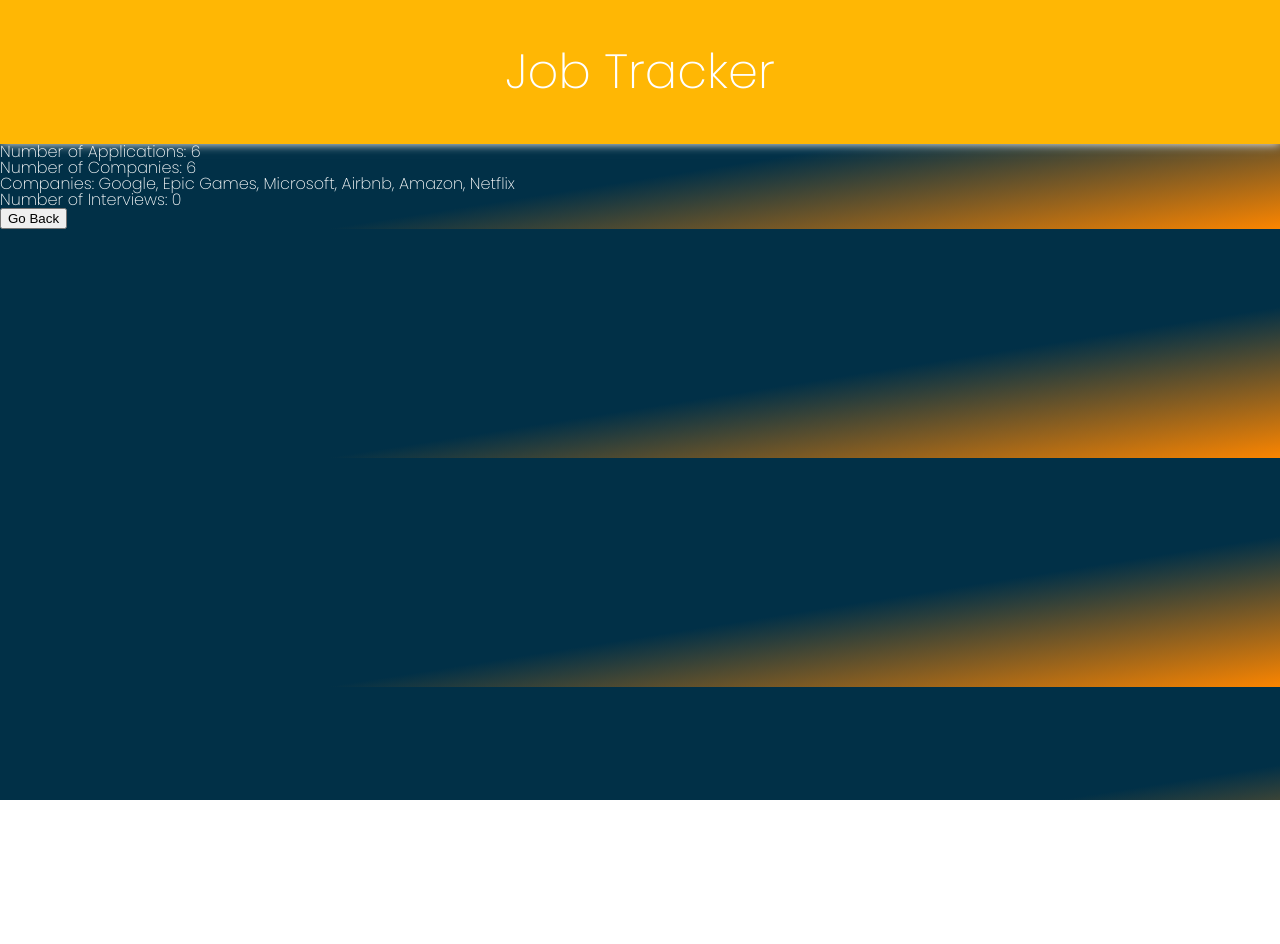
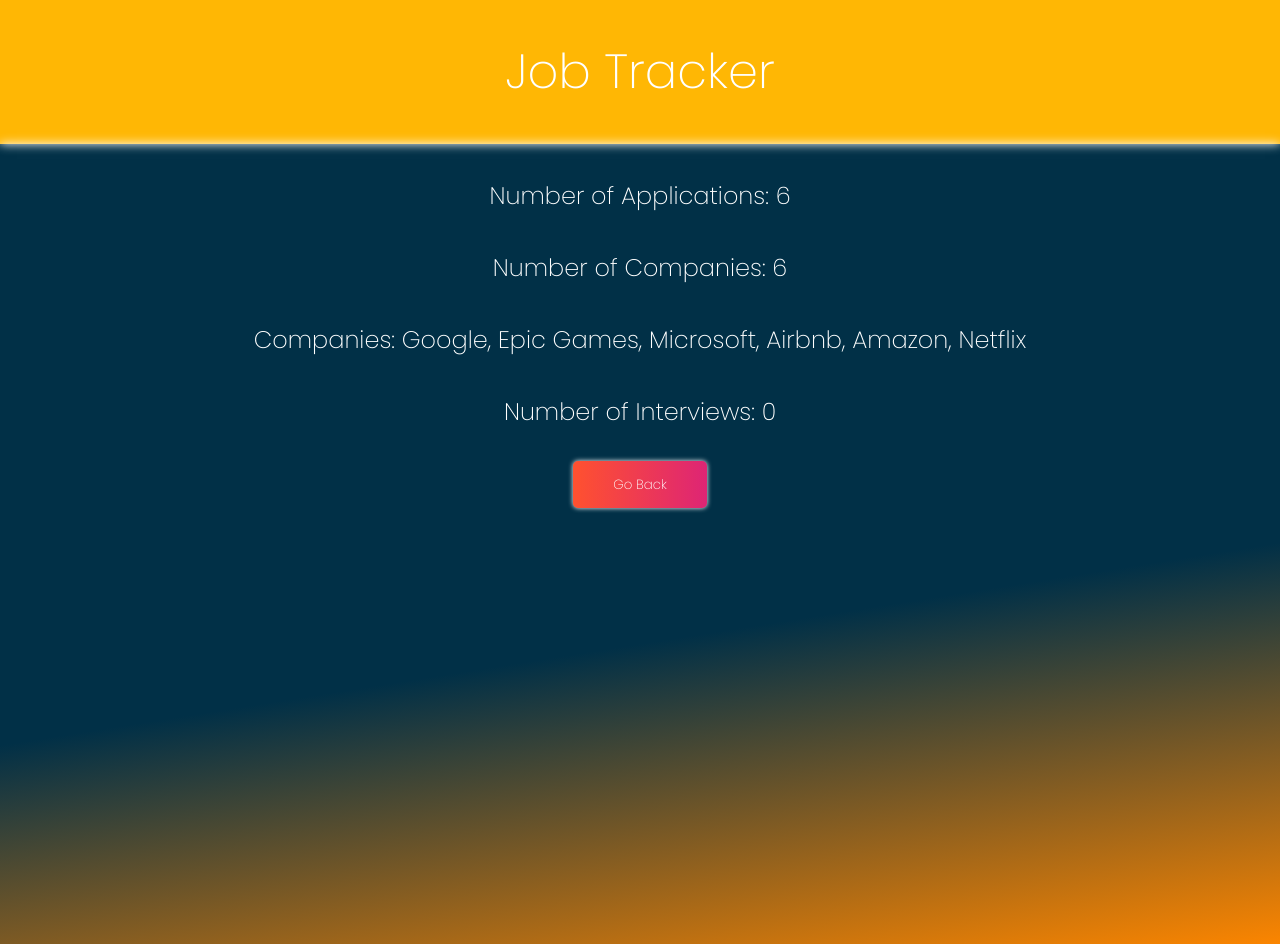
Before and after one commit to GeoffKellyNC/job-tracker-app, a React (Create React App) app: page /stats in a window 1280 px wide. Before the commit the page ends 800 px from the top, so only its background shows below. Built offline with nearby package versions, Linux system fonts and the light colour scheme.

Commit message:
stlying updates

```diff
--- a/src/App.css
+++ b/src/App.css
@@ -5,6 +5,8 @@
     background: -webkit-linear-gradient(171deg, rgba(1,48,71,1) 65%, rgba(251,133,0,1) 100%);
     background: linear-gradient(171deg, rgba(1,48,71,1) 65%, rgba(251,133,0,1) 100%);
     filter: progid:DXImageTransform.Microsoft.gradient(startColorstr="#013047",endColorstr="#fb8500",GradientType=1);
+    background-size: cover;
+    background-repeat: no-repeat;
 }
 
 h1{
--- a/src/components/Stats.js
+++ b/src/components/Stats.js
@@ -2,6 +2,9 @@
 import React, { useState, useEffect } from 'react';
 import { useHistory } from 'react-router-dom';
 import { v4 as uuid } from 'uuid';
+
+//! -- CSS Import -- //
+import './styles/stats.css';
 
 
 
@@ -42,7 +45,11 @@
             <h2>Number of Companies: {companies.length}</h2>
             <h2>Companies: {companies.join(', ')}</h2>
             <h2>Number of Interviews: {numOfInterviews}</h2>
-            <button onClick = {() => {history.push("/")}}>Go Back</button>
+            <button
+                 onClick = {() => {history.push("/")}}
+                className = 'back-btn-stats' >
+                Go Back
+            </button>
         </div>
     )
 }
--- a/src/components/styles/home.css
+++ b/src/components/styles/home.css
@@ -70,29 +70,3 @@
        flex-direction: column;
    }
 }
-
-
-
-
-
-
-
-.btn-grad {background-image: linear-gradient(to right, #FF512F 0%, #DD2476  51%, #FF512F  100%)}
-.btn-grad {
-   margin: 10px;
-   padding: 15px 45px;
-   text-align: center;
-   text-transform: uppercase;
-   transition: 0.5s;
-   background-size: 200% auto;
-   color: white;
-   box-shadow: 0 0 20px #eee;
-   border-radius: 10px;
-   display: block;
- }
-
- .btn-grad:hover {
-   background-position: right center; /* change the direction of the change here */
-   color: #fff;
-   text-decoration: none;
- }
--- /dev/null
+++ b/src/components/styles/stats.css
@@ -0,0 +1,41 @@
+.stats-container{
+    display: flex;
+    flex-direction: column;
+    /* justify-content: center; */
+    align-items: center;
+    margin: 0 auto;
+    padding: 1em;
+    width: 100%;
+    height: 100vh;
+    box-shadow: 0px 0px 10px white;
+}
+
+.stats-container h2{
+    font-family: 'Poppins', sans-serif;
+    color: white;
+    margin: 0;
+    padding: 1em;
+    font-size: 1.5em;
+}
+
+.back-btn-stats{
+    font-family: 'Poppins', sans-serif;
+    padding: 1em;
+    border: none;
+    border-radius: 5px;
+    background-color: #FB8500;
+    color: white;
+    box-shadow: 0px 0px 5px white;
+    margin-top: 1em;
+    width: 10em;
+    background-image: linear-gradient(to right, #FF512F 0%, #DD2476  51%, #FF512F  100%);
+    transition: 0.5s;
+    background-size: 200% auto;
+}
+
+.back-btn-stats:hover{
+    background-position: right center;
+    color: #fff;
+    text-decoration: none;
+    transform: scale(1.1);
+}
```
